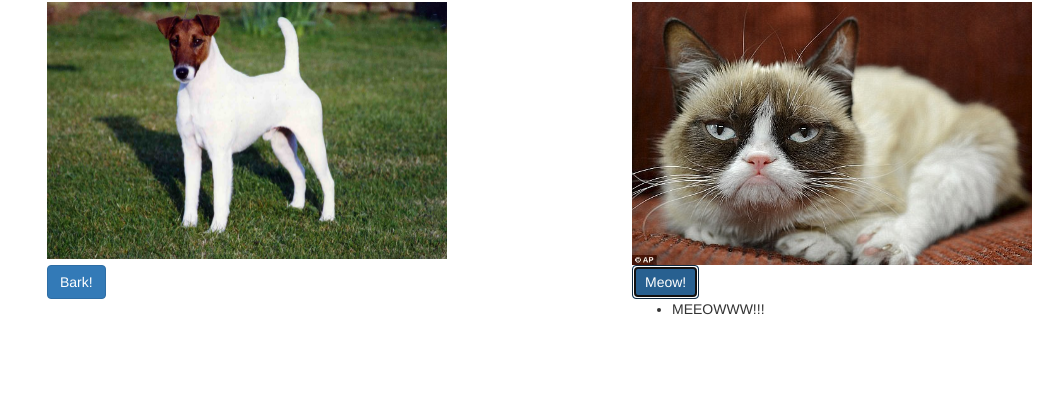
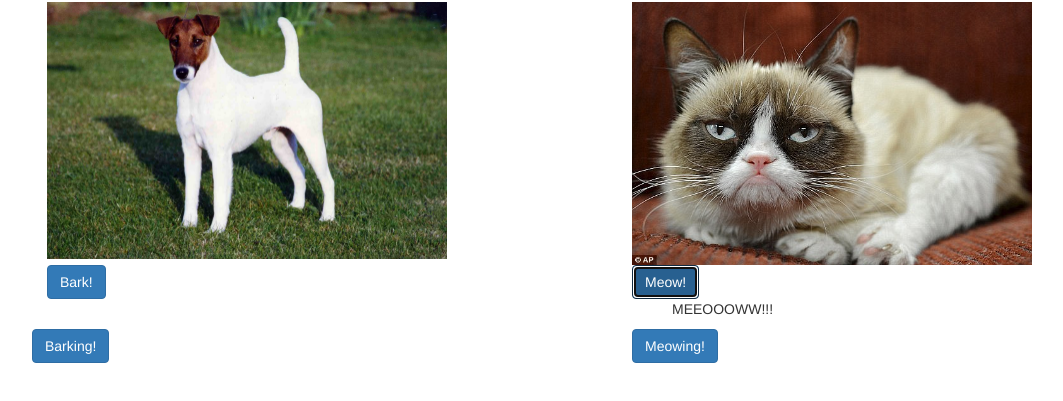
Before and after one commit to philip-putnam/dogcat, a plain HTML site: page index.html in a window 1280 px wide. Both pictures are taken after a click on the button "Meow!". Shown: the part 121-522 px from the top of the page, without its empty margins (23-1086 px from the left). Drawn offline with Linux system fonts and the light colour scheme.

Commit message:
add append img with remove

```diff
--- a/css/styles.css
+++ b/css/styles.css
@@ -11,3 +11,7 @@
   width: 400px;
   margin-right: 20%;
 }
+
+ul {
+  list-style-type: none;
+}
--- a/index.html
+++ b/index.html
@@ -38,17 +38,36 @@
             <ul class="unstyled" id="dogDialogue">
 
             </ul>
+
           </div>
 
           <div class="col-md-6">
             <ul class="unstyled" id="catDialogue">
 
             </ul>
+
           </div>
+
+        </div>
+        <div class="row">
+
+          <div class="col-md-6">
+            <button class="btn btn-primary" id="barking">Barking!</button>
+            <ul class="unstyled" id="dog-barking">
+              <!-- <img id="ruff" src="img/dog-bark.jpg" alt="picture of a dog barking"/> -->
+            </ul>
+
+          </div>
+          <div class="col-md-6">
+            <button class="btn btn-primary" id="meowing">Meowing!</button>
+            <ul class="unstyled" id="cat-meowing">
+              <!-- <img id="mug" src="img/cat-meow.jpg" alt="picture of a cat meowing"/> -->
+            </ul>
+          </div>
+        </div>
 
 
 
 
-    </div>
   </body>
 </html>
--- a/js/scripts.js
+++ b/js/scripts.js
@@ -4,7 +4,16 @@
   });
 
   $("button#meow").click(function() {
-    $("ul#catDialogue").append("<li>MEEOWWW!!!</li>");
+    $("ul#catDialogue").append("<li>MEEOOOWW!!!</li>");
   });
 
+  $("button#barking").click(function() {
+    $("ul#dog-barking").append("<li><img src=\"img/dog-bark.jpg\"></li>");
+
+    $("ul#dog-barking").children("li").last().click(function() {
+      $(this).remove();
+    });
+  });
+
+
 });
```
Also changed, not shown: img/cat-meow.jpg (added), img/dog-bark.jpg (added).
